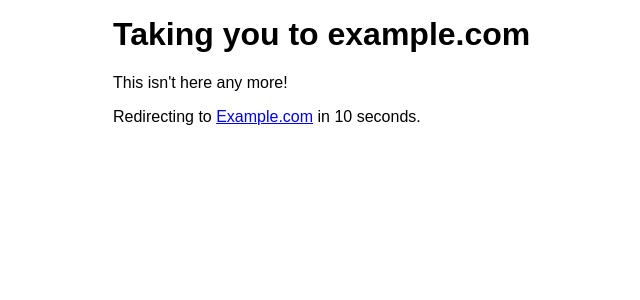
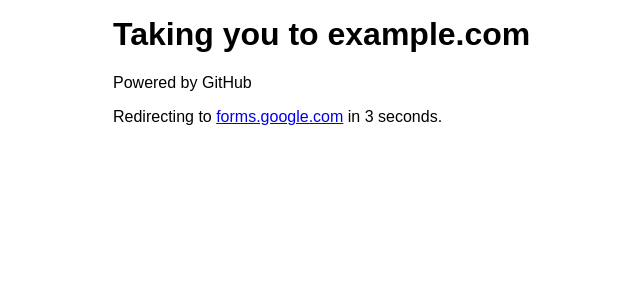
Before and after one commit to matsq4/mgrpguides, a Jekyll site: the page built from IPSform.md, in a window 1280 px wide. Shown: the top 300 px of the page, without its empty margins (207-847 px from the left). Built offline with Jekyll 4.4.1, drawn with Linux system fonts in a browser that asks for light colours.

Commit message:
Update IPSform.md

```diff
--- a/IPSform.md
+++ b/IPSform.md
@@ -1,8 +1,8 @@
 ---
 layout: forward
 targettitle: Taking you to example.com
-target: https://example.com
-targetname: Example.com
-time: 10
-message: This isn't here any more!
+target: https://forms.gle/KxNrJ8MGvmxYQ4wJ9
+targetname: forms.google.com
+time: 3
+message: Powered by GitHub
 ---
```
